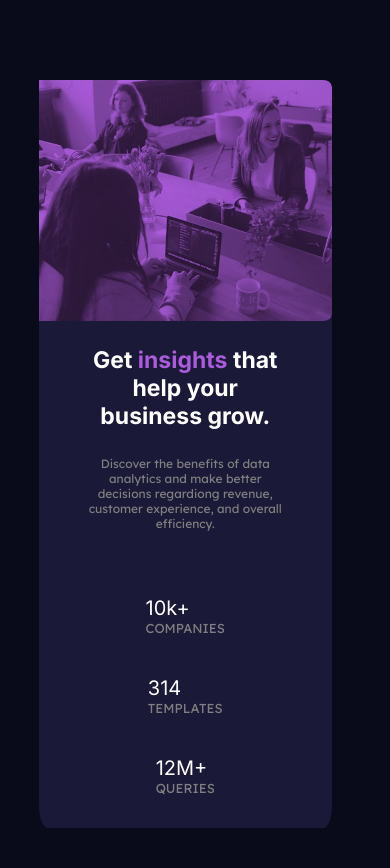
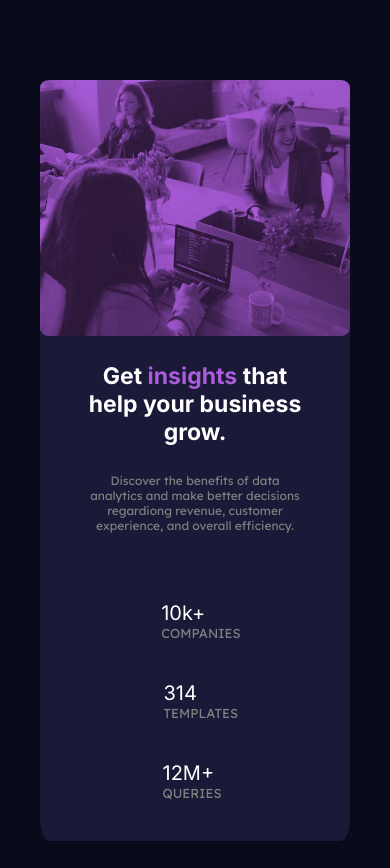
Before and after one commit to anaflaviavilela/stats-preview-card, a plain HTML site: page index.html in a window 390 px wide. Drawn offline with Linux system fonts and the light colour scheme.

Commit message:
ajustes finais

```diff
--- a/style.css
+++ b/style.css
@@ -42,7 +42,10 @@ strong {
 .container-informacoes {
     display: flex;
     justify-content: space-between;
-    margin: 18% 10% 5% 10%;
+    margin-top: 18%;
+    margin-bottom: 15%;
+    margin-right: 15px;
+    margin-left: 10%;
 }
 
 .titulo {
@@ -57,7 +60,6 @@ strong {
     color: var(--cor-fonte-cinza);
     font-size: 15px;
     margin: 0% 10%;
-    text-align: justify;
 }
 
 .informacoes-numeros {
@@ -92,6 +94,8 @@ strong {
         flex-direction: column-reverse;
         justify-content: center;
         margin-top: 80px;
+        margin-left: 40px;
+        margin-right: 40px;
     }
 
     .titulo{
@@ -111,9 +115,19 @@ strong {
     }
 
     .container-informacoes-companies,
-    .container-informacoes-templates,
-    .container-informacoes-queries {
+    .container-informacoes-templates{
         align-self: center;
         margin: 20px;
     }
+
+    .container-informacoes-queries{
+        align-self: center;
+        margin-top: 20px;
+        margin-right: 40px;
+    }
+
+    .imagem {
+        border-radius: 3% 3% 3% 3%;
+    }
+
 }
```
